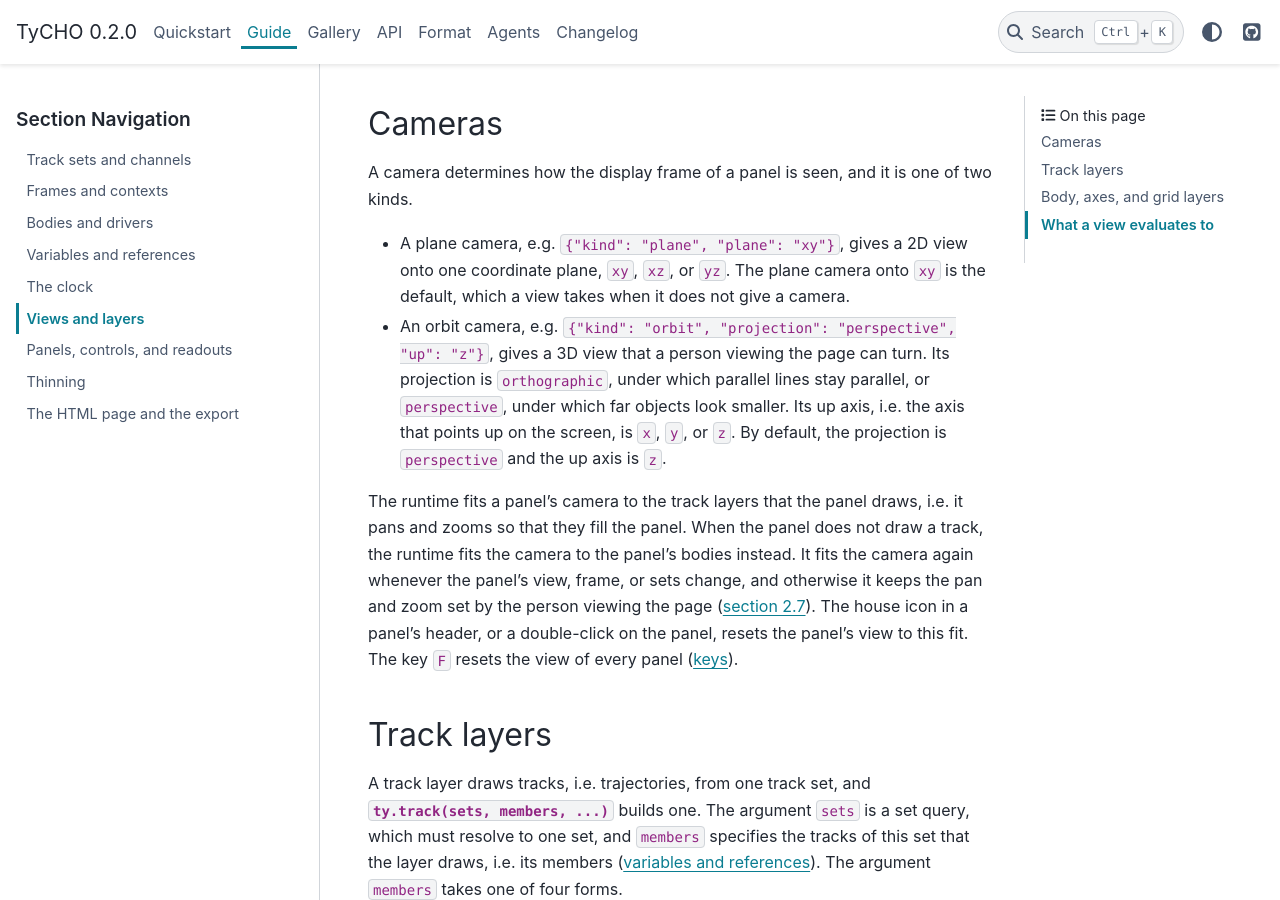
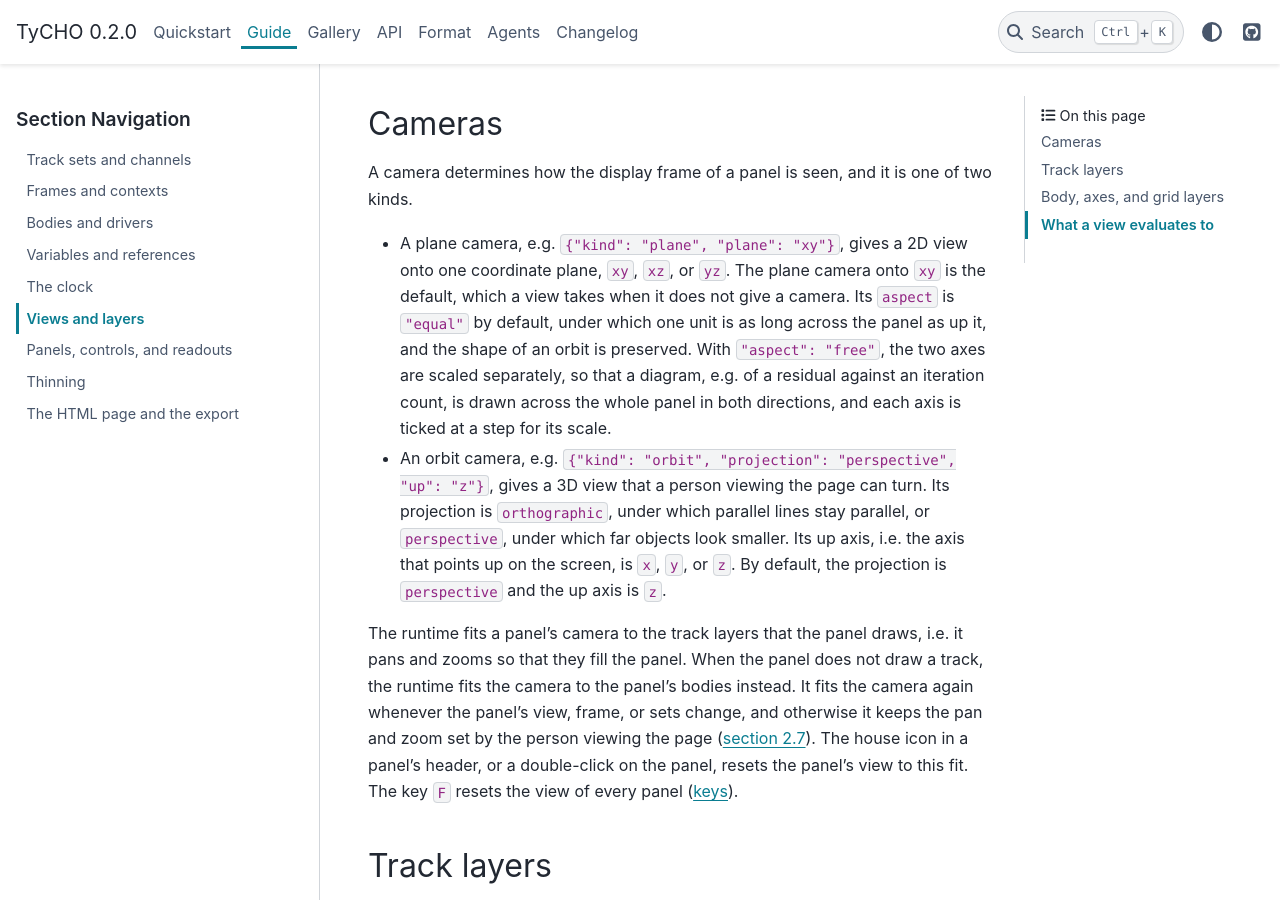
Before and after one commit to beeson-group/tycho, a Sphinx documentation site: the page built from docs/guide/views.md, in a window 1280 px wide and 900 px high, scrolled down 1557 px. Built offline with Sphinx 7.4.7 and the PyData theme 0.15.4, drawn with Linux system fonts in a browser that asks for light colours.

Commit message:
describe the camera aspect in the views guide and the tycho skill

```diff
--- a/docs/guide/views.md
+++ b/docs/guide/views.md
@@ -47,7 +47,7 @@ The layers are drawn in the order of the list, each over the layers before it. E
 
 A camera determines how the display frame of a panel is seen, and it is one of two kinds.
 
-- A plane camera, e.g. `{"kind": "plane", "plane": "xy"}`, gives a 2D view onto one coordinate plane, `xy`, `xz`, or `yz`. The plane camera onto `xy` is the default, which a view takes when it does not give a camera.
+- A plane camera, e.g. `{"kind": "plane", "plane": "xy"}`, gives a 2D view onto one coordinate plane, `xy`, `xz`, or `yz`. The plane camera onto `xy` is the default, which a view takes when it does not give a camera. Its `aspect` is `"equal"` by default, under which one unit is as long across the panel as up it, and the shape of an orbit is preserved. With `"aspect": "free"`, the two axes are scaled separately, so that a diagram, e.g. of a residual against an iteration count, is drawn across the whole panel in both directions, and each axis is ticked at a step for its scale.
 - An orbit camera, e.g. `{"kind": "orbit", "projection": "perspective", "up": "z"}`, gives a 3D view that a person viewing the page can turn. Its projection is `orthographic`, under which parallel lines stay parallel, or `perspective`, under which far objects look smaller. Its up axis, i.e. the axis that points up on the screen, is `x`, `y`, or `z`. By default, the projection is `perspective` and the up axis is `z`.
 
 The runtime fits a panel's camera to the track layers that the panel draws, i.e. it pans and zooms so that they fill the panel. When the panel does not draw a track, the runtime fits the camera to the panel's bodies instead. It fits the camera again whenever the panel's view, frame, or sets change, and otherwise it keeps the pan and zoom set by the person viewing the page ([section 2.7](../spec.md#27-views-drivers-and-layers)). The house icon in a panel's header, or a double-click on the panel, resets the panel's view to this fit. The key `F` resets the view of every panel ([keys](panels.md#keys)).
```
Also changed, not shown: skills/tycho/SKILL.md (+1 -1 lines).
